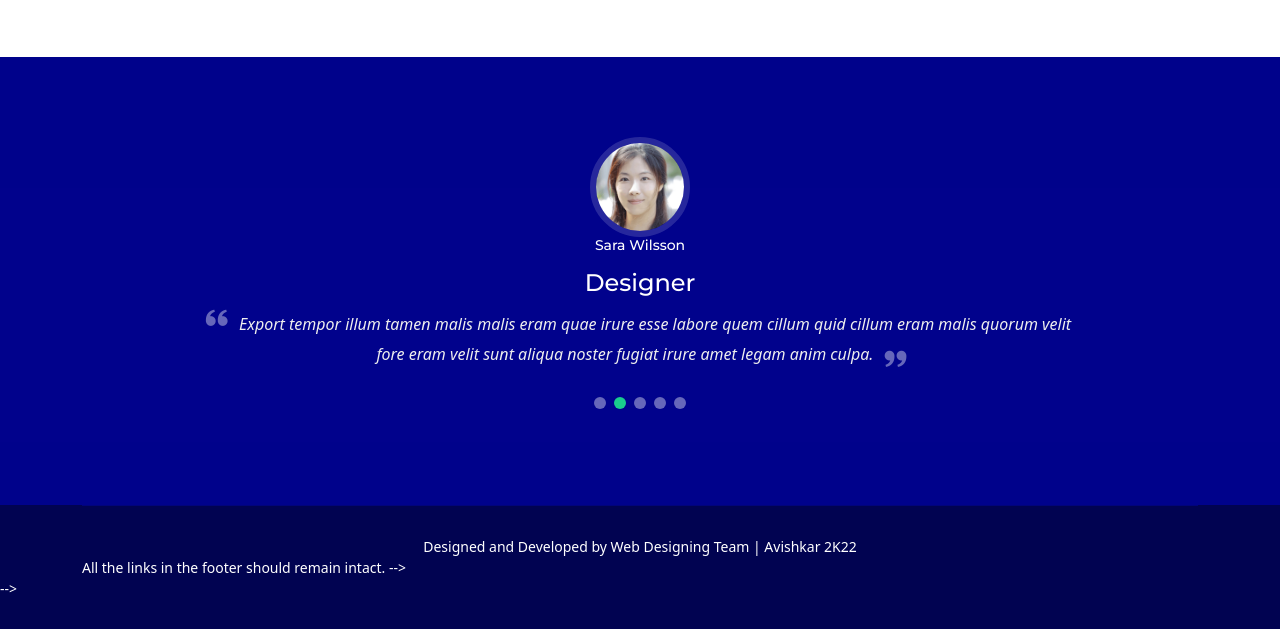
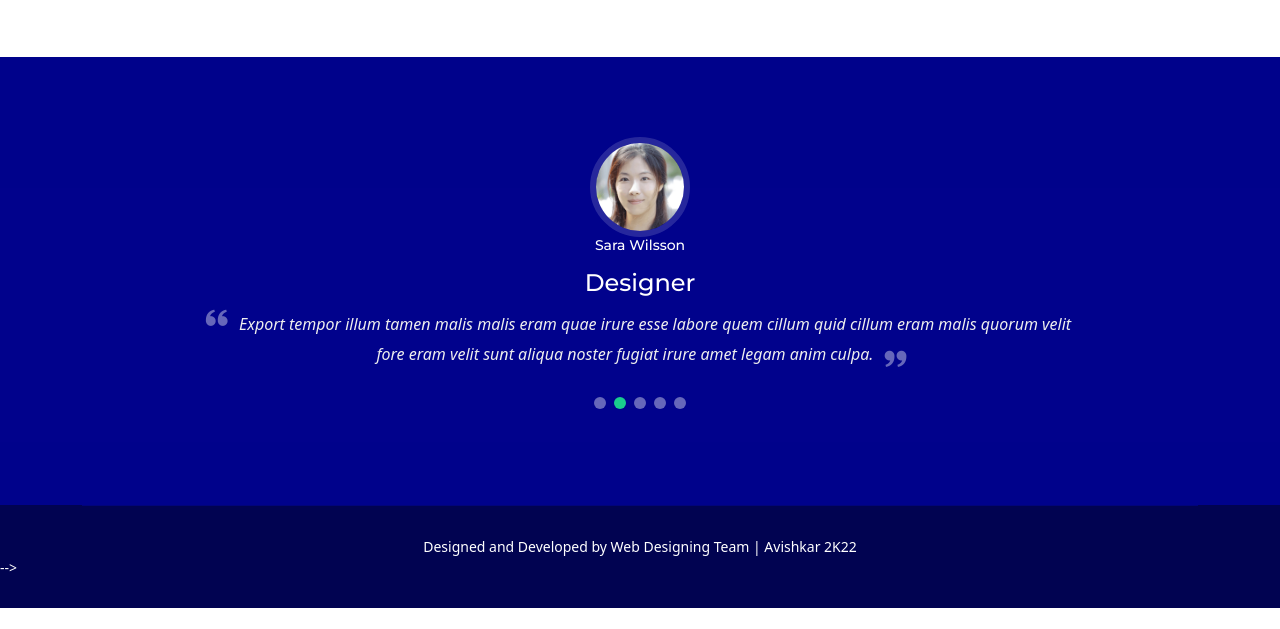
Before and after one commit to snehalatha03/Bootslander, a website built with Vite: page index.html in a window 1280 px wide. Shown: the part 1845-2474 px from the top of the page. After the commit the page ends 2453 px from the top, so only its background shows below. Built offline with nearby package versions, Linux system fonts and the light colour scheme.

Commit message:
Update index.html

```diff
--- a/index.html
+++ b/index.html
@@ -353,7 +353,7 @@
                 Designed and Developed by Web Designing Team | Avishkar 2K22
             </div>
 
-                 All the links in the footer should remain intact. -->
+
             <!-- You can delete the links only if you purchased the pro version. -->
             <!-- Licensing information: https://bootstrapmade.com/license/ -->
 
```
